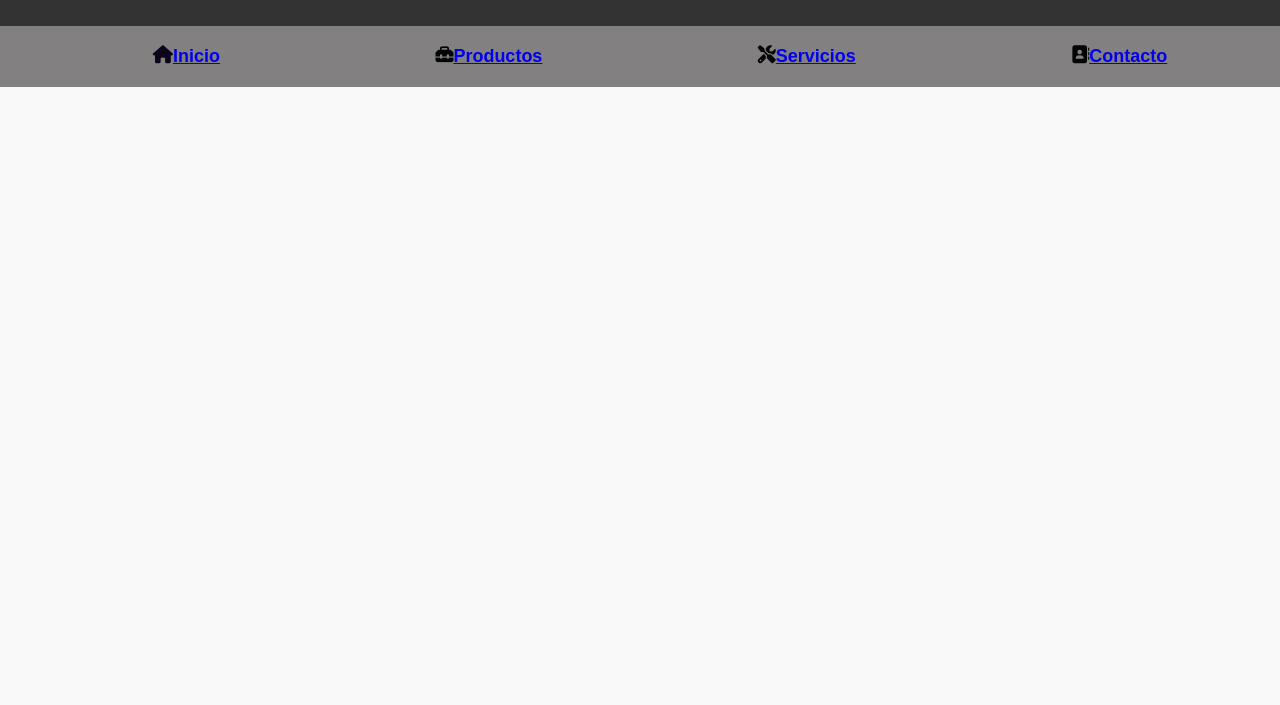
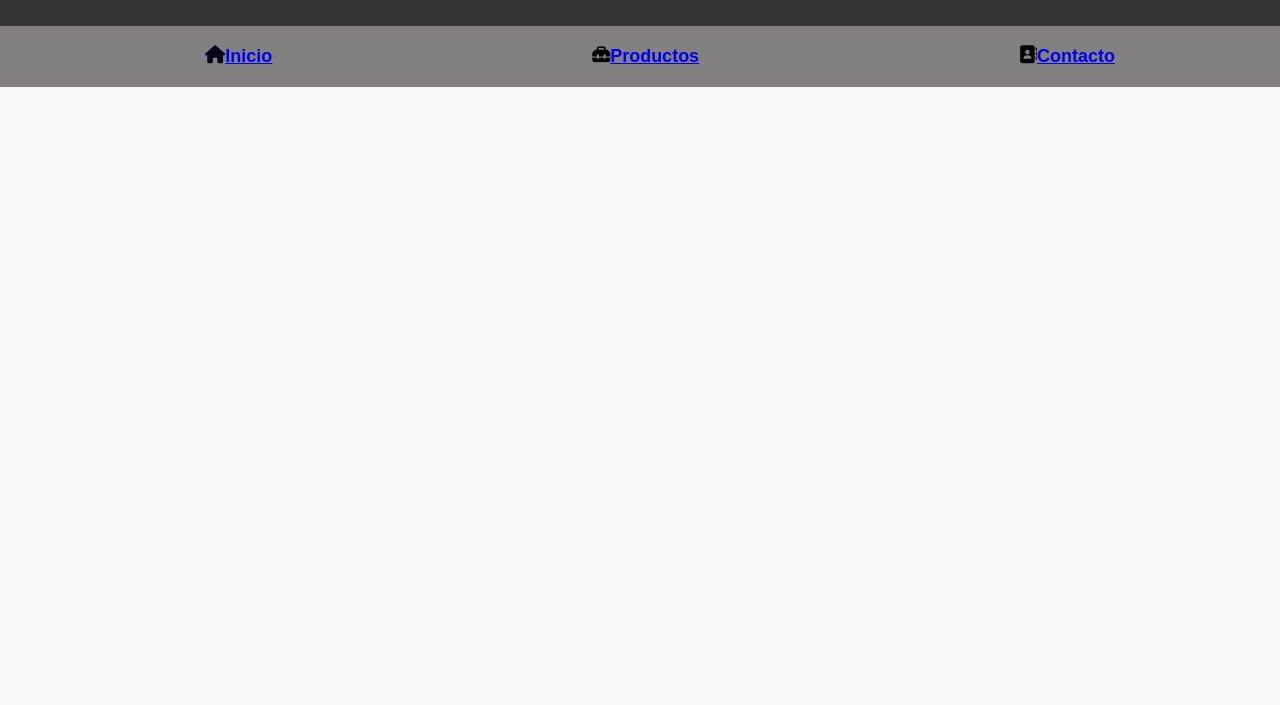
Before and after one commit to matiasq3/Grupo17-Desarrollo.github.io, a plain HTML site: page proyecto-curso-grupo17/practico/sitio/servicios.html in a window 1280 px wide. Shown: the part 95-800 px from the top of the page. Drawn offline with Linux system fonts and the light colour scheme.

Commit message:
elimine un acceso

```diff
--- a/proyecto-curso-grupo17/practico/sitio/servicios.html
+++ b/proyecto-curso-grupo17/practico/sitio/servicios.html
@@ -19,7 +19,6 @@
                 <ul>
                     <li><i class="fa-solid fa-house" style="color: #0a051a;"></i><a href="../index.html">Inicio</a></li>
                     <li><i class="fa-solid fa-toolbox"></i><a href="../sitio/productos.html">Productos</a></li>
-                    <li><i class="fa-solid fa-screwdriver-wrench"></i><a href="../sitio/servicios.html">Servicios</a></li>
                     <li><i class="fa-solid fa-address-book"></i><a href="../sitio/contacto.html">Contacto</a></li>
 
                 </ul>
```
